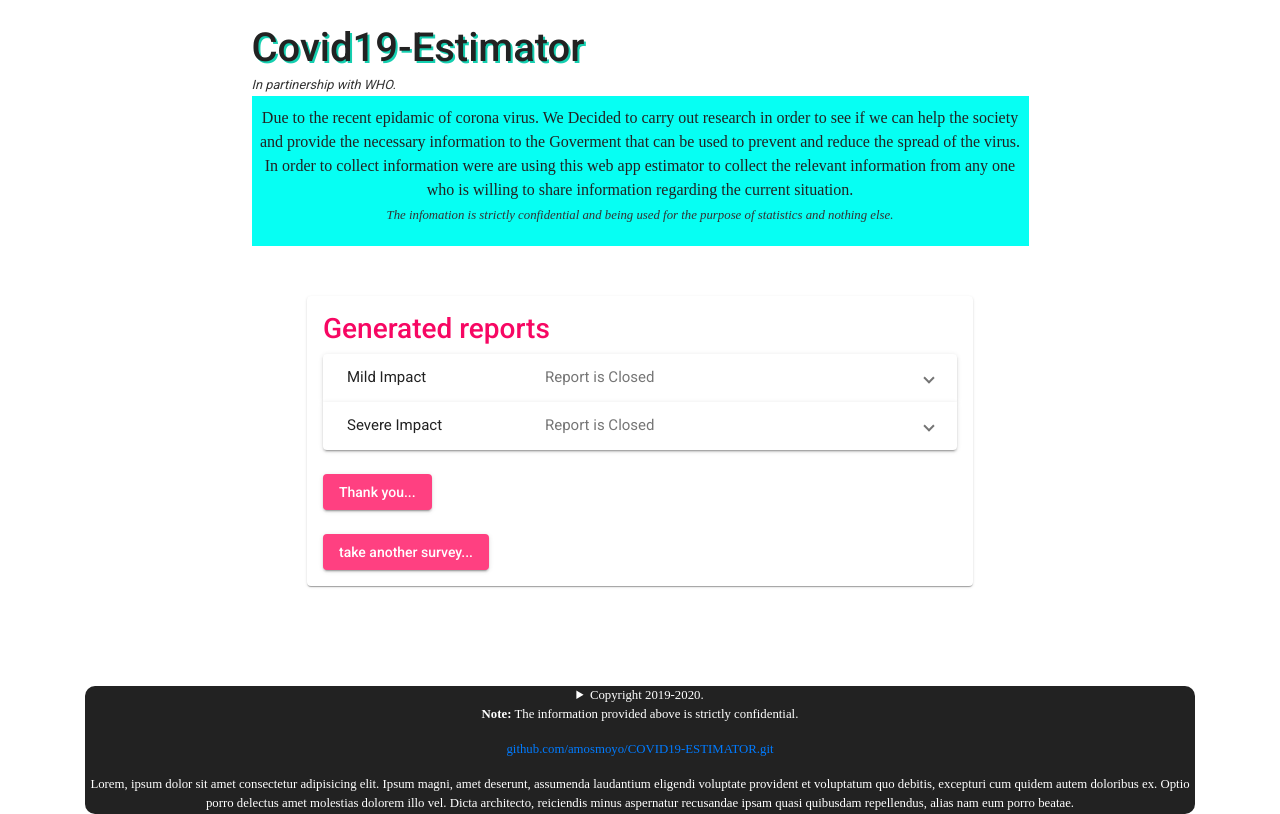
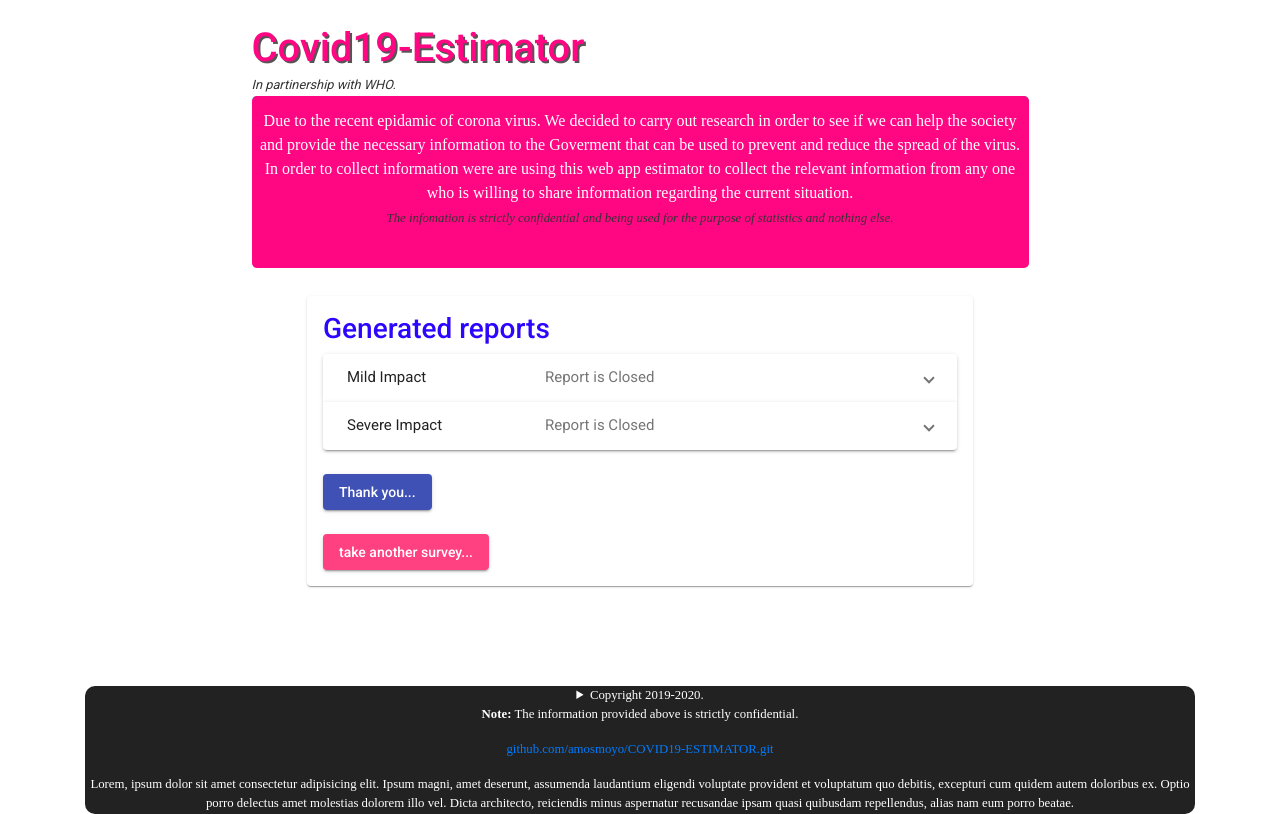
Before and after one commit to amosmoyo/COVID19-ESTIMATOR, an Angular app: page /home/report in a window 1280 px wide. Built offline with nearby package versions, Linux system fonts and the light colour scheme.

Commit message:
new changes

```diff
--- a/src/app/components/form/form.component.html
+++ b/src/app/components/form/form.component.html
@@ -134,8 +134,8 @@
                  required
                  data-reported-cases
           />
-          <mat-error *ngIf="timeToElapsee.invalid && (timeToElapsee.dirty || timeToElapsee.touched)">
-            <mat-error *ngIf="timeToElapsee.errors.required">
+          <mat-error *ngIf="reportedCasess.invalid && (reportedCasess.dirty || reportedCasess.touched)">
+            <mat-error *ngIf="reportedCasess.errors.required">
               the number of reported cases is required.
             </mat-error>
           </mat-error>
--- a/src/app/components/navbar/navbar.component.css
+++ b/src/app/components/navbar/navbar.component.css
@@ -1,12 +1,7 @@
-@media only screen and (max-width: 280px ){
-  h1{
-    font-size: 1.1em;
-  }
-}
 @media only screen and (max-width: 600px) {
   .img{
     width: 100%;
-    background-color: rgb(6, 255, 243);
+    background-color: rgb(250, 8, 121);
   }
   .child-p{
     padding-top: 10px;
@@ -81,15 +76,15 @@
   }
 }
 .child{
-  background-color: rgb(6, 255, 243);
-  color: #222; text-align: center;
-  font-family:serif;
+  background-color: rgb(255, 6, 131);
+  color: #ffffff; text-align: center;
+  font-family:serif; padding: 3px; border-radius: 5px;
   margin-top: 0px;
 }
 
 h1{
-  color: #222;
-  text-shadow: 2px 2px rgb(21, 207, 176);
+  color: rgb(255, 6, 131);
+  text-shadow: 2px 2px #555;
   margin-bottom:0px;
 }
 .main{
--- a/src/app/components/navbar/navbar.component.html
+++ b/src/app/components/navbar/navbar.component.html
@@ -7,7 +7,7 @@
   <div class="img">
     <div class="child">
       <p class="child-p">
-        Due to the recent epidamic of corona virus. We Decided to carry out research in order to see if we can help the society and provide the necessary information to the Goverment that can be used to prevent and  reduce the spread of the virus.<br>
+        Due to the recent epidamic of corona virus. We decided to carry out research in order to see if we can help the society and provide the necessary information to the Goverment that can be used to prevent and  reduce the spread of the virus.<br>
         In order to collect information were are using this web app estimator to collect the relevant information from any one who is willing to share information regarding the current situation.<br> <em>The infomation is strictly confidential and being used for the purpose of statistics and nothing else.</em>
       </p>
     </div>
--- a/src/app/components/report/report.component.css
+++ b/src/app/components/report/report.component.css
@@ -39,11 +39,11 @@
 }
 span{
   color:#ffffff;
-  background-color: rgb(216, 25, 99)!important;
+  background-color: rgb(185, 44, 98)!important;
 
 }
 .paras{
-  background-color: rgb(6, 22, 247) !important;
+  background-color: rgb(107, 40, 214) !important;
   color: #ffffff !important;
   font-weight: bold;
 }
@@ -54,7 +54,7 @@ a{
 }
 
 .h3{
-  color: rgb(247, 7, 99);
+  color: rgb(44, 7, 255);
 }
 h5{
   color: #222;
--- a/src/app/components/report/report.component.html
+++ b/src/app/components/report/report.component.html
@@ -60,7 +60,7 @@
     </mat-expansion-panel>
   </mat-accordion>
   <br>
-  <button mat-raised-button color="accent">Thank you...</button>
+  <button mat-raised-button color="primary">Thank you...</button>
   <br>
   <br>
   <button mat-raised-button color="accent" [routerLink]="['/home']">take another survey...</button>
--- a/src/index.html
+++ b/src/index.html
@@ -2,7 +2,7 @@
 <html lang="en">
 <head>
   <meta charset="utf-8">
-  <title>Angular5</title>
+  <title>CROMO-ESTIMATOR</title>
   <base href="/">
 
   <meta name="viewport" content="width=device-width, initial-scale=1">
```
